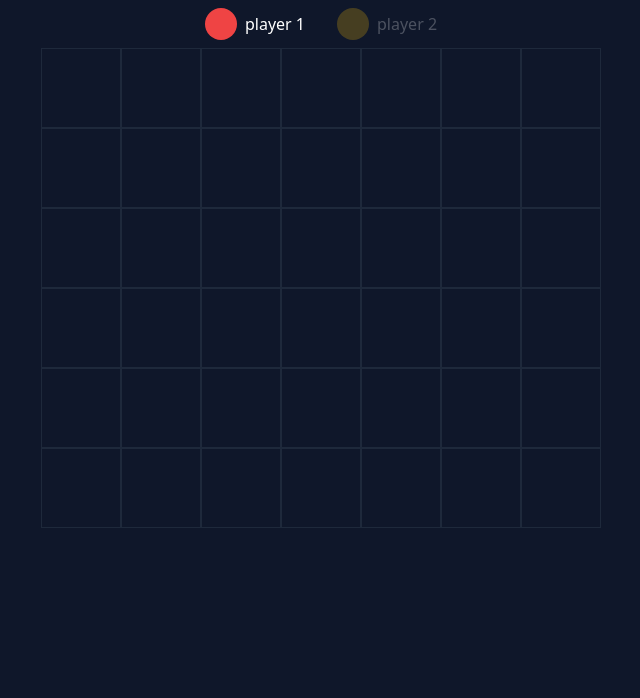
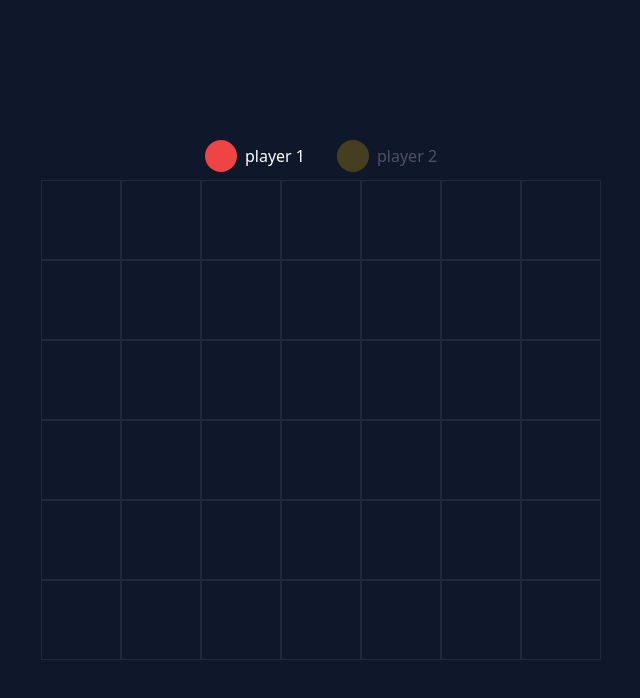
Before and after one commit to cantart/conn4, a SvelteKit app: page / in a window 1280 px wide. Shown: the top 698 px of the page, without its empty margins (319-959 px from the left). Built offline with nearby package versions, Linux system fonts and the light colour scheme.

Commit message:
align all content center and improve transitions

```diff
--- a/src/routes/+page.svelte
+++ b/src/routes/+page.svelte
@@ -1,6 +1,6 @@
 <script lang="ts">
 	import { createGame, type Player } from '$lib/game.svelte';
-	import { fly, scale } from 'svelte/transition';
+	import { fly, scale, slide } from 'svelte/transition';
 	import { expoInOut, expoOut } from 'svelte/easing';
 
 	const players: [Player, Player] = [
@@ -10,7 +10,7 @@
 	const game = createGame({ players });
 </script>
 
-<div class="mt-2 flex flex-col gap-2">
+<div class="flex min-h-screen flex-col justify-center gap-2">
 	<div class="flex justify-center gap-8">
 		{#each players as player, i}
 			<span
@@ -25,11 +25,7 @@
 		{/each}
 	</div>
 
-	{#snippet piece({ halfOpacity, skin }: { halfOpacity: boolean; skin: string })}
-		<div class:opacity-50={halfOpacity} class="h-full w-full rounded-full {skin}"></div>
-	{/snippet}
-
-	<div>
+	<div transition:slide>
 		{#each game.table as row, i}
 			<div class="flex justify-center">
 				{#each row as cell, j}
@@ -64,13 +60,7 @@
 	</div>
 
 	{#if game.wonPlayer}
-		<div
-			class="my-2 flex flex-col items-center justify-center"
-			in:fly={{
-				y: -10,
-				delay: 300
-			}}
-		>
+		<div class="my-2 flex flex-col items-center justify-center" transition:slide>
 			<p class="text-2xl font-bold">
 				{game.wonPlayer.player.name} won!
 			</p>
@@ -79,9 +69,13 @@
 				onclick={game.restart}
 				in:fly={{
 					y: -10,
-					delay: 1500
+					delay: 500
 				}}>Restart</button
 			>
 		</div>
 	{/if}
 </div>
+
+{#snippet piece({ halfOpacity, skin }: { halfOpacity: boolean; skin: string })}
+	<div class:opacity-50={halfOpacity} class="h-full w-full rounded-full {skin}"></div>
+{/snippet}
```
